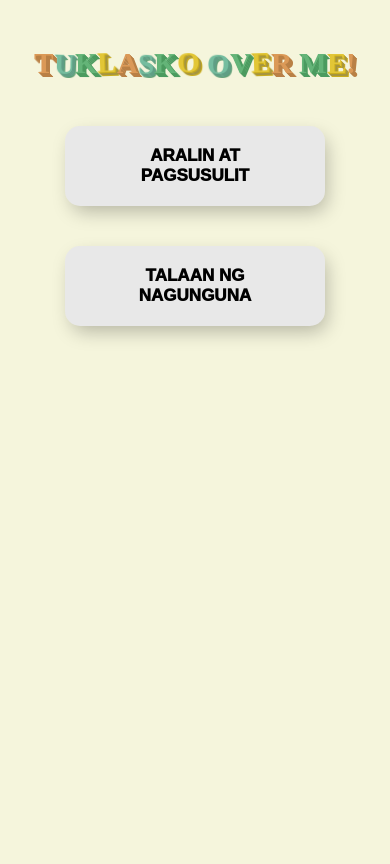
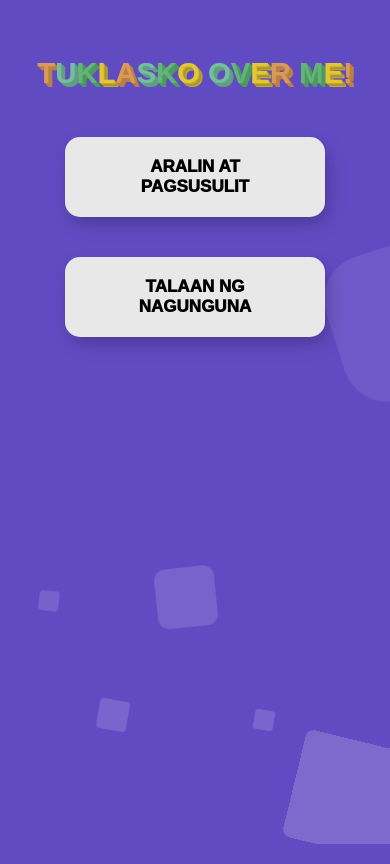
Before and after one commit to imsofia01/capstones, a PHP site: page /home.php in a window 390 px wide. Run offline with PHP 8.4, Linux system fonts and the light colour scheme; some libraries are stand-ins or nearby versions.

Commit message:
style in home page

```diff
--- a/css/sidebar.css
+++ b/css/sidebar.css
@@ -5,7 +5,10 @@
 body{
     margin: 0;
     padding: 0;
-    background-color: #9384D1;
+    justify-content: center;
+    align-items: center;
+    height: 100vh;
+    text-align:center;
 
 }
 /* toggle function */
@@ -31,104 +34,10 @@ body{
 
 
 
-  h1{
-    font-family: 'Lobster', cursive;
-    text-align:center;
-    text-transform: uppercase;
-    color: #F1FAEE;
-    font-size: 3rem;
-  }
-  h2 {
-    font-family: 'Lobster';
-    margin-top: 90px;
-    padding: 20px 10%; /* Adjusted padding for responsiveness */
-    text-align: center;
-    text-transform: uppercase;
-    color: #000000;
-    font-size: 6vw; /* Adjusted font size for responsiveness */
-  }
-
-  .roller{
-
-    height: 8.125rem;
-    line-height: 4rem;
-    position: relative;
-    overflow: hidden;
-    width: 100%;
-    display: flex;
-    justify-content: center;
-    align-items: center;
-    color: #1D3557;
-  }
 
 
-  #spare-time{
-    font-size: 1rem;
-    font-style: italic;
-    letter-spacing: 1rem;
-    margin-top: 0;
-    color: #A8DADC;
 
-  }
 
-  .roller #rolltext {
-    position: absolute;
-    top: 0;
-    animation: slide 5s infinite;
-  }
-
-  @keyframes slide {
-    0%{
-      top:0;
-    }
-    25%{
-      top: -4rem;
-    }
-    50%{
-      top: -8rem;
-    }
-    72.5%{
-      top: -12.25rem;
-    }
-  }
-
-  @media screen and (max-width: 600px){
-    h1{
-    text-align:center;
-    text-transform: uppercase;
-    color: #F1FAEE;
-    font-size: 2.125rem;
-  }
-
-    .roller{
-    height: 2.6rem;
-    line-height: 2.125rem;
-    }
-
-    #spare-time {
-      font-size: 1rem;
-      letter-spacing: 0.1rem;
-    }
-
-    .roller #rolltext {
-    animation: slide-mob 5s infinite;
-  }
-
-    @keyframes slide-mob {
-    0%{
-      top:0;
-    }
-    25%{
-      top: -2.125rem;
-    }
-    50%{
-      top: -4.25rem;
-    }
-    72.5%{
-      top: -6.375rem;
-    }
-  }
-  }
 
 
 
@@ -198,29 +107,6 @@ body{
 	width: 100%;
    }
 
-/* conatiner */
-
-.div-1 {
-    max-width: 100%;
-    height: 100vh;
-    height: 100vh;
-    width: 100%;
-    text-align: center;
-    font-family: 'Roboto', sans-serif;
-    font-size: 2em;
-
-  }
-
-  .responsive-image {
-    max-width: 100%;
-    height: auto;
-}
-
-  h1{
-    margin-top: 5%;
-    font-weight: bold;
-
-  }
 
 
   /* dropdown */
@@ -251,10 +137,10 @@ body{
 
 @import url(https://fonts.googleapis.com/css?family=Signika:700,300,600);
 
-html, body { height: 100%; }
-body { display: flex; justify-content: center; align-items: center; margin:20px 0; text-align:center; background:beige; overflow:hidden; }
 
-h1 {
+
+h1 span {
+  margin-top: 50px;
  font-size:5em;
  font:bold 7.5vw/1.6 'Signika', sans-serif;
  user-select:none;
@@ -291,3 +177,158 @@ h1 span:nth-child(11){ animation-delay:.5s; }
 h1 span:nth-child(12){ animation-delay:.55s; }
 h1 span:nth-child(13){ animation-delay:.6s; }
 h1 span:nth-child(14){ animation-delay:.65s; }
+
+
+/* CUDE ANIMATION */
+.area{
+  background: #614BC3;
+  background: -webkit-linear-gradient(to left, #8f94fb, #4e54c8);
+  width: 100%;
+  height:100vh;
+
+
+}
+
+.circles{
+  position: absolute;
+  top: 0;
+  left: 0;
+  width: 100%;
+  height: 100%;
+  overflow: hidden;
+}
+
+.circles li{
+  position: absolute;
+  display: block;
+  list-style: none;
+  width: 20px;
+  height: 20px;
+  background: rgba(255, 255, 255, 0.2);
+  animation: animate 25s linear infinite;
+  bottom: -150px;
+
+}
+
+.circles li:nth-child(1){
+  left: 25%;
+  width: 80px;
+  height: 80px;
+  animation-delay: 0s;
+}
+
+
+.circles li:nth-child(2){
+  left: 10%;
+  width: 20px;
+  height: 20px;
+  animation-delay: 2s;
+  animation-duration: 12s;
+}
+
+.circles li:nth-child(3){
+  left: 70%;
+  width: 20px;
+  height: 20px;
+  animation-delay: 4s;
+}
+
+.circles li:nth-child(4){
+  left: 40%;
+  width: 60px;
+  height: 60px;
+  animation-delay: 0s;
+  animation-duration: 18s;
+}
+
+.circles li:nth-child(5){
+  left: 65%;
+  width: 20px;
+  height: 20px;
+  animation-delay: 0s;
+}
+
+.circles li:nth-child(6){
+  left: 75%;
+  width: 110px;
+  height: 110px;
+  animation-delay: 3s;
+}
+
+.circles li:nth-child(7){
+  left: 35%;
+  width: 150px;
+  height: 150px;
+  animation-delay: 7s;
+}
+
+.circles li:nth-child(8){
+  left: 50%;
+  width: 25px;
+  height: 25px;
+  animation-delay: 15s;
+  animation-duration: 45s;
+}
+
+.circles li:nth-child(9){
+  left: 20%;
+  width: 15px;
+  height: 15px;
+  animation-delay: 2s;
+  animation-duration: 35s;
+}
+
+.circles li:nth-child(10){
+  left: 85%;
+  width: 150px;
+  height: 150px;
+  animation-delay: 0s;
+  animation-duration: 11s;
+}
+
+
+/* Responsive styles */
+@media (max-width: 768px) {
+  .context h2 {
+      font-size: 4rem; /* Adjust font size for smaller screens */
+  }
+
+  .circles li:nth-child(1) {
+      width: 40px; /* Adjust circle size for smaller screens */
+      height: 40px;
+  }
+
+  /* Adjust other circle sizes as needed for smaller screens */
+}
+
+@media (max-width: 480px) {
+  .context h2 {
+      font-size: 3rem; /* Further adjust font size for smaller screens */
+  }
+
+  .circles li:nth-child(1) {
+      width: 30px; /* Further adjust circle size for smaller screens */
+      height: 30px;
+  }
+
+  /* Further adjust other circle sizes as needed for smaller screens */
+}
+
+
+
+
+@keyframes animate {
+
+  0%{
+      transform: translateY(0) rotate(0deg);
+      opacity: 1;
+      border-radius: 0;
+  }
+
+  100%{
+      transform: translateY(-1000px) rotate(720deg);
+      opacity: 0;
+      border-radius: 50%;
+  }
+
+}
--- a/css/style.css
+++ b/css/style.css
@@ -13,7 +13,6 @@ body {
   background: var(--background);
   color: var(--color);
   transition: 4s;
-
 
 
 }
--- a/home.php
+++ b/home.php
@@ -9,12 +9,26 @@
     <link href="https://fonts.googleapis.com/css2?family=Lobster&display=swap" rel="stylesheet">
     <script src="//cdnjs.cloudflare.com/ajax/libs/jquery/2.1.3/jquery.min.js"></script>
     <link rel="stylesheet" type="text/css" href="css/sidebar.css">
-    <title>Tuklas-KO!</title>
+    <title>TUKLASKO</title>
 </head>
 <body>
 
-<div class="div-1">
+
+<div class="area" >
 <h1><span>T</span><span>U</span><span>K</span><span>L</span><span>A</span><span>S</span><span>K</span><span>O</span><span> </span><span>O</span><span>V</span><span>E</span><span>R</span><span> </span><span>M</span><span>E</span><span>!</span></h1>
+
+            <ul class="circles">
+                    <li></li>
+                    <li></li>
+                    <li></li>
+                    <li></li>
+                    <li></li>
+                    <li></li>
+                    <li></li>
+                    <li></li>
+                    <li></li>
+                    <li></li>
+            </ul>
 
     <a href="videos.php">
 <button id="startButton"> ARALIN AT PAGSUSULIT </button>
@@ -36,6 +50,7 @@
   </div>
 </div>
 </div>
+</div>
 
 
 </body>
--- a/sampleD.php
+++ b/sampleD.php
@@ -24,7 +24,7 @@ $resultCheck = mysqli_num_rows($result);
 
 
     <link rel="stylesheet" href="css/sample.css">
-    <title>Mga image</title>
+    <title>MGA IMGAHE</title>
 </head>
 
 <body>
```
